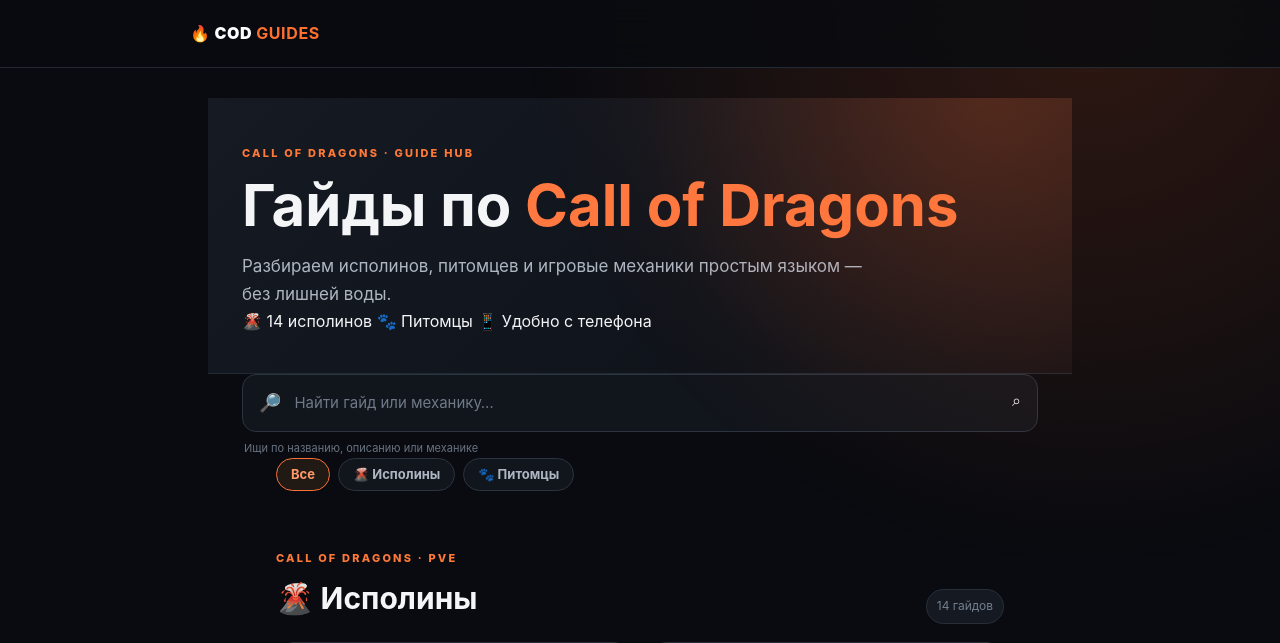
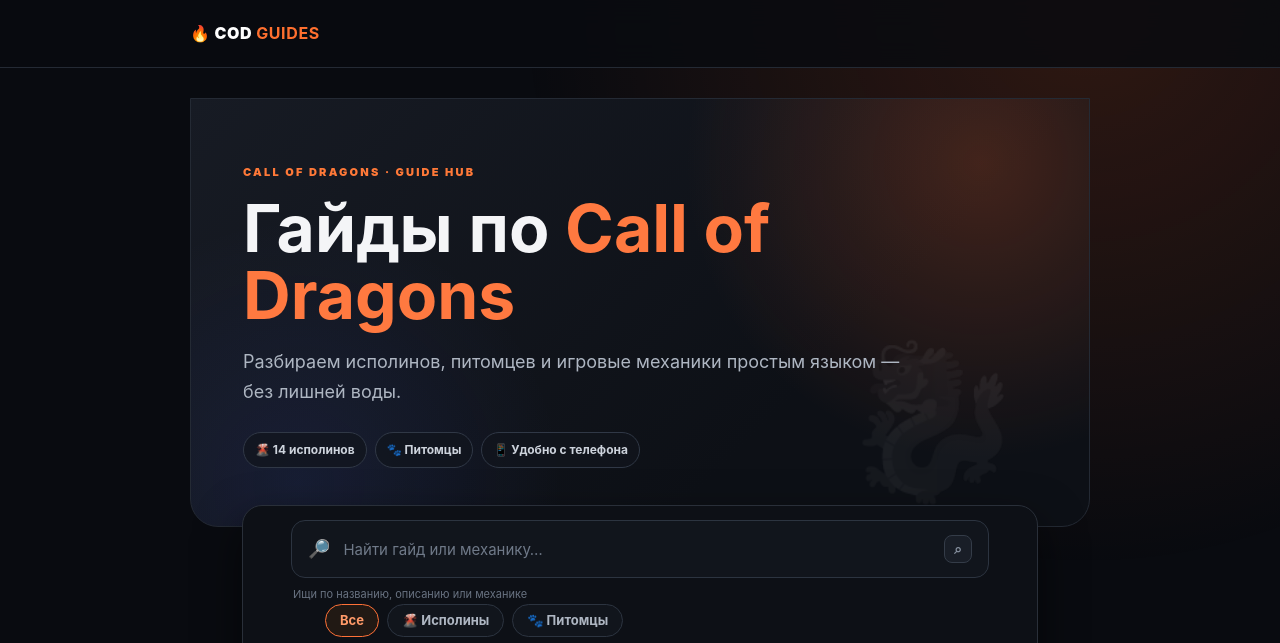
Before and after one commit to Kolya-YT/COD-Guides, a Jekyll site: the page built from index.md, in a window 1280 px wide and 1400 px high. Shown: the top 643 px of the window. Built offline with Jekyll 4.4.1, drawn with Linux system fonts in a browser that asks for light colours; grey boxes are pictures that could not be loaded.

Commit message:
style: polish homepage and fix search layout

```diff
--- a/assets/css/style.css
+++ b/assets/css/style.css
@@ -3,12 +3,30 @@
 .game-gif{margin:28px auto;max-width:820px;padding:10px;background:#11151c;border:1px solid #2b313c;border-radius:18px;box-shadow:0 18px 45px #0007}.game-gif img{width:100%;display:block;margin:0!important;border:0!important;border-radius:12px;box-shadow:none!important}.game-gif figcaption{padding:10px 6px 2px;color:#8f99a8;font-size:12px;text-align:center}@media(max-width:600px){.game-gif{margin:22px -2px;padding:7px;border-radius:14px}.game-gif figcaption{font-size:11px}}
 
 /* HOME */
-.home-hero{padding:46px 34px 38px;background:radial-gradient(circle at 90% 0,rgba(255,103,45,.18),transparent 42%),linear-gradient(135deg,#151a23,#0d1016);border-bottom:1px solid #242a34}
-.home-kicker{font-size:11px;font-weight:800;letter-spacing:.2em;color:#ff7938}
-.home-hero h1{font-size:clamp(34px,7vw,58px);line-height:1.05;margin:12px 0 16px}
+.home-hero{position:relative;margin:0 -18px;padding:64px 52px 58px;overflow:hidden;background:radial-gradient(circle at 88% 15%,rgba(255,103,45,.22),transparent 34%),radial-gradient(circle at 12% 90%,rgba(76,104,255,.10),transparent 30%),linear-gradient(135deg,#171b24,#0d1016 68%);border:1px solid #242a34;border-radius:0 0 28px 28px}
+.home-hero:after{content:"🐉";position:absolute;right:7%;bottom:-20px;font-size:150px;opacity:.08;filter:grayscale(1);pointer-events:none}
+.home-hero-copy{position:relative;z-index:1;max-width:760px}
+.home-kicker{font-size:11px;font-weight:900;letter-spacing:.2em;color:#ff7938}
+.home-hero h1{font-size:clamp(38px,7vw,66px);line-height:1.02;margin:13px 0 18px;max-width:720px}
 .home-hero h1 span{color:#ff7940}
-.home-hero p{max-width:650px;margin:0;color:#aeb6c2;font-size:17px;line-height:1.65}
-.home-section-head{display:flex;align-items:end;justify-content:space-between;padding:34px 34px 18px}
+.home-hero p{max-width:690px;margin:0;color:#aeb6c2;font-size:18px;line-height:1.65}
+.home-hero-meta{display:flex;flex-wrap:wrap;gap:8px;margin-top:25px}
+.home-hero-meta span{padding:7px 11px;border:1px solid #303846;border-radius:999px;background:#11151cbf;color:#cdd3dc;font-size:12px;font-weight:700}
+.home-tools{position:relative;z-index:3;margin:-22px 34px 0;padding:14px;background:#0d1016;border:1px solid #292f39;border-radius:20px;box-shadow:0 18px 45px #0008}
+.home-search{padding:0}
+.search-box{display:flex;align-items:center;gap:12px;width:100%;height:58px;padding:0 15px;background:#11151c;border:1px solid #343c48;border-radius:14px;transition:border-color .18s,box-shadow .18s,transform .18s}
+.search-box:focus-within{border-color:#ff7137;box-shadow:0 0 0 3px #ff713722;transform:translateY(-1px)}
+.search-box>span{flex:0 0 auto;font-size:19px;line-height:1}
+.search-box input{display:block;width:100%;min-width:0;height:100%;border:0;outline:0;appearance:none;-webkit-appearance:none;background:transparent;color:#f4f5f7;font:15px/1.2 Inter,system-ui,-apple-system,sans-serif}
+.search-box input::placeholder{color:#737d8b;opacity:1}
+.search-box kbd{flex:0 0 auto;display:flex;align-items:center;justify-content:center;width:28px;height:28px;border:1px solid #343c48;border-radius:8px;background:#191e27;color:#858f9e;font:600 14px/1 system-ui}
+.search-box input::-webkit-search-cancel-button{opacity:.7}
+.search-hint{padding:8px 3px 1px;color:#687281;font-size:11px}
+.category-nav{display:flex;gap:8px;padding:12px 0 2px;overflow-x:auto}
+.category-btn{border:1px solid #2c3440;border-radius:999px;background:#11151c;color:#aeb6c2;padding:9px 14px;font:700 13px/1.2 Inter,system-ui,sans-serif;cursor:pointer;transition:.18s;white-space:nowrap}
+.category-btn:hover{border-color:#ff7137;color:#fff}
+.category-btn.is-active{border-color:#ff7137;background:#211914;color:#ff9a69}
+.home-section-head{display:flex;align-items:end;justify-content:space-between;padding:42px 34px 18px}
 .home-section-head h2{margin:5px 0 0;font-size:30px}
 .guide-count{color:#747e8d;font-size:12px;background:#151a22;border:1px solid #282f3a;padding:6px 10px;border-radius:999px}
 .guide-grid{display:grid;grid-template-columns:repeat(2,minmax(0,1fr));gap:18px;padding:0 34px 30px}
@@ -25,21 +43,32 @@
 .home-empty>span{font-size:25px}
 .home-empty strong{color:#dfe3e8;font-size:14px}
 .home-empty p{margin:2px 0 0;font-size:12px}
+.guide-card[hidden]{display:none}
+.guide-grid.is-searching:after{content:"Ничего не найдено 😕";grid-column:1/-1;padding:35px 20px;text-align:center;color:#818b99;background:#10141b;border:1px dashed #303846;border-radius:16px}
+.guide-grid[hidden],.home-section-head[hidden],.home-empty[hidden]{display:none}
 @media(max-width:700px){
- .home-hero{padding:34px 20px 30px}
- .home-hero h1{font-size:38px}
- .home-hero p{font-size:15px}
- .home-section-head{padding:28px 20px 16px}
+ .home-hero{margin:0 -8px;padding:43px 24px 48px;border-radius:0 0 22px 22px}
+ .home-hero:after{right:-10px;bottom:-15px;font-size:105px}
+ .home-hero h1{font-size:39px;max-width:560px}
+ .home-hero p{font-size:15px;line-height:1.6}
+ .home-hero-meta{margin-top:20px;gap:6px}
+ .home-hero-meta span{font-size:11px;padding:6px 9px}
+ .home-tools{margin:-18px 12px 0;padding:11px;border-radius:17px}
+ .search-box{height:54px;padding:0 13px}
+ .search-box kbd{display:none}
+ .search-hint{padding:7px 2px 0;font-size:10px}
+ .category-nav{padding-top:10px}
+ .home-section-head{padding:32px 20px 16px}
  .home-section-head h2{font-size:27px}
  .guide-grid{grid-template-columns:1fr;padding:0 20px 24px;gap:14px}
  .guide-card-body{padding:16px}
  .guide-card h3{font-size:23px}
  .home-empty{margin:0 20px 28px}
 }
-
-.guide-back{display:inline-flex;align-items:center;gap:7px;margin-bottom:22px;padding:9px 14px;border:1px solid #343b48;border-radius:10px;background:#171c24;color:#d9dee6;text-decoration:none;font-size:13px;font-weight:700;transition:.18s}
-.guide-back:hover{border-color:#ff7137;color:#fff;background:#211914}
-@media(max-width:600px){.guide-back{margin-bottom:20px;padding:9px 13px;font-size:13px}.guide-head h1{font-size:clamp(38px,10vw,58px)}}
+@media(max-width:420px){
+ .home-hero h1{font-size:36px}
+ .home-hero-meta span:nth-child(3){display:none}
+}
 
 /* SEARCH */
 .home-search{padding:0 34px 4px}
```
